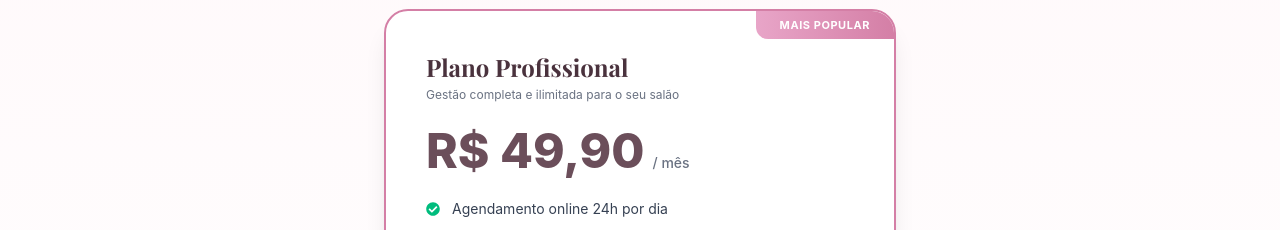
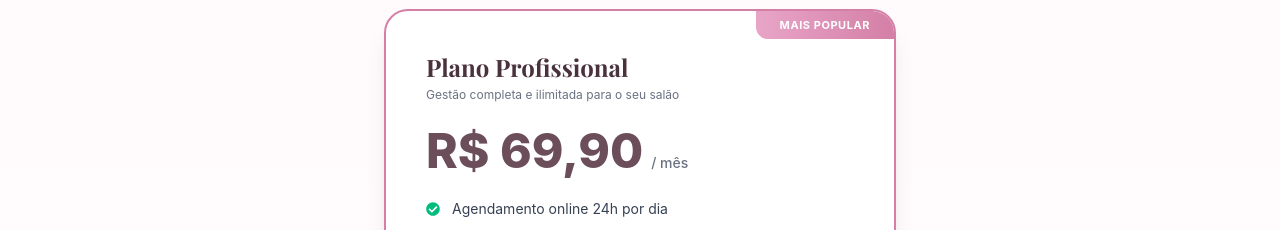
Before and after one commit to ionildooliveira/Site-Agendamento, a React (Vite) app in the folder client/: page / in a window 1280 px wide. Shown: the part 1700-1930 px from the top of the page. Built offline with nearby package versions, Linux system fonts and the light colour scheme; no server answers; a web font is replaced by a local one.

Commit message:
feat: make landing page pricing card dynamic and update default to R$ 69,90

```diff
--- a/client/src/pages/PlatformHome.jsx
+++ b/client/src/pages/PlatformHome.jsx
@@ -1,4 +1,4 @@
-import { useState } from 'react';
+import { useState, useEffect } from 'react';
 import { Link, useNavigate } from 'react-router-dom';
 import { motion } from 'framer-motion';
 import {
@@ -6,10 +6,20 @@ import {
   FaArrowRight, FaShieldAlt, FaMagic, FaGem, FaWhatsapp,
   FaUsers, FaStar, FaMobileAlt
 } from 'react-icons/fa';
+import { paymentsAPI } from '../services/api';
 
 export default function PlatformHome() {
   const navigate = useNavigate();
   const [salonSlugInput, setSalonSlugInput] = useState('');
+  const [planPrice, setPlanPrice] = useState('69,90');
+
+  useEffect(() => {
+    paymentsAPI.getConfig().then(cfg => {
+      if (cfg && cfg.planPrice) {
+        setPlanPrice(Number(cfg.planPrice).toFixed(2).replace('.', ','));
+      }
+    }).catch(() => {});
+  }, []);
 
   const handleAccessExisting = (e) => {
     e.preventDefault();
@@ -208,7 +218,7 @@ export default function PlatformHome() {
             <p className="text-xs text-gray-500 mt-1">Gestão completa e ilimitada para o seu salão</p>
 
             <div className="my-6">
-              <span className="text-4xl sm:text-5xl font-extrabold text-[#6B4E5A]">R$ 49,90</span>
+              <span className="text-4xl sm:text-5xl font-extrabold text-[#6B4E5A]">R$ {planPrice}</span>
               <span className="text-sm text-gray-500 font-medium ml-2">/ mês</span>
             </div>
 
```
